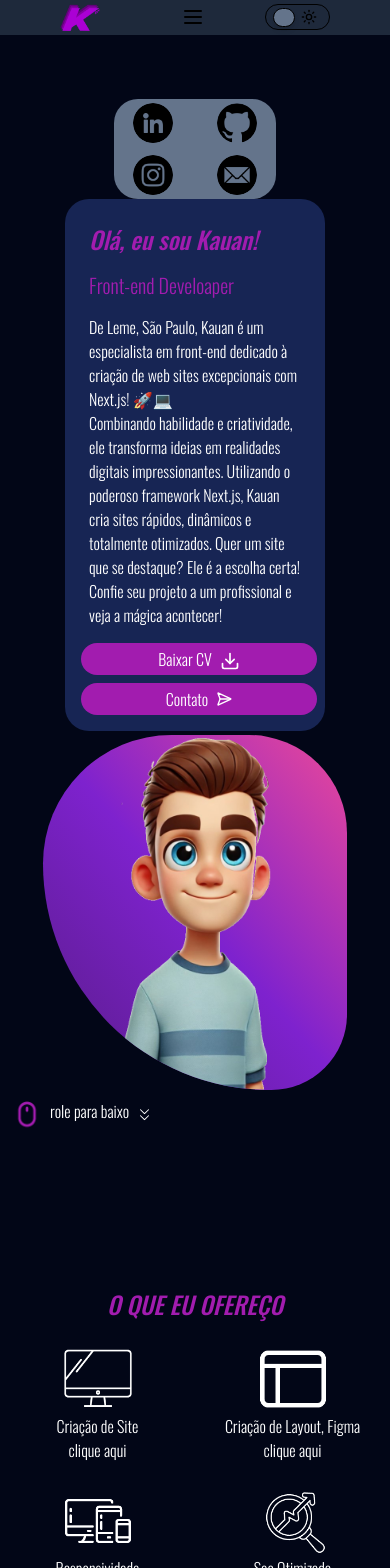
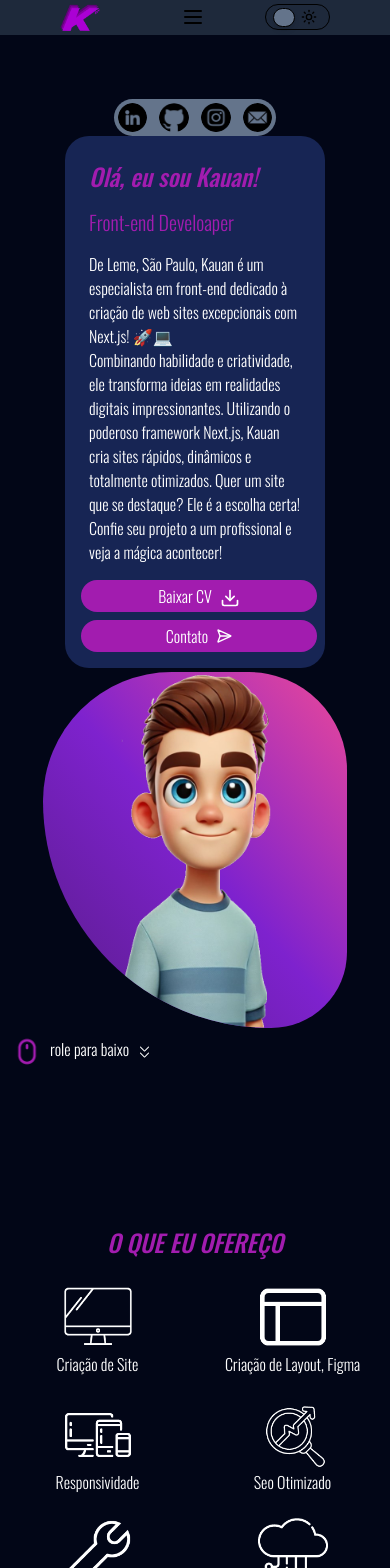
Before and after one commit to KauanMoreiraDev/portfolio, a Next.js app: page / in a window 390 px wide. Shown: the top 1568 px of the page. Built offline with nearby package versions, Linux system fonts and the light colour scheme; a web font is replaced by a local one.

Commit message:
update orientação redes

```diff
--- a/src/app/components/redesSociais/redesSociais.tsx
+++ b/src/app/components/redesSociais/redesSociais.tsx
@@ -3,10 +3,11 @@ import Link from "next/link";
 
 interface contatoProps {
   inName: boolean
-  position: "center" | "start"
+  position?: "center" | "start",
+  display?: "flex" | "grid",
 }
 
-export default function RedesSociais({ inName, position = "center" }: contatoProps) {
+export default function RedesSociais({ inName, position = "center", display = "flex" }: contatoProps) {
 
   const contato = [{
     nome: "Linkein",
@@ -55,10 +56,10 @@ export default function RedesSociais({ inName, position = "center" }: contatoPro
       </div>
 
       <div className="Mobile">
-        <div className="grid grid-cols-2 gap-3 p-1 sm:hidden ">
+        <div className={`${display === "flex" ? "flex flex-row" : "grid grid-cols-2"} gap-3 p-1 sm:hidden`}>
         {contato.map((item, index) => (
               <Link key={index} href={item.link} target="_blank" className="hover:scale-110">
-                <div className={`flex flex-col items-center `}>
+                <div className={`flex flex-col ${position === "center" ? "items-center" : "items-start" }`}>
                   <Image src={item.image} alt={item.nome} width={40} height={40} className="hover:bg-primary rounded-full" />
                   <div className="flex flex-col items-center font-medium">
                     <span className="px-2 text-primary">{inName ? item.nome : ""}</span>
--- a/src/app/page.tsx
+++ b/src/app/page.tsx
@@ -43,7 +43,7 @@ export default function Home() {
           <div className="mx-auto max-w-screen-lg h-full py-16">
             <div className="flex flex-col items-center  sm:flex-row">
               <div className={`w-5/12 sm:w-1/12 h-full rounded-3xl ${theme === "dark" ? "bg-slate-500" : "bg-gray-500"}`}>
-                <RedesSociais inName={false} position="center" />
+                <RedesSociais inName={false} position="center" display="flex" />
               </div>
               <div className={`w-4/6 h-full rounded-3xl ${theme === "dark" ? "bg-blue-950" : "bg-gray-300"} `}>
                 <div className="flex flex-col p-3">
@@ -109,7 +109,6 @@ export default function Home() {
                   <div key={index} className="flex flex-col items-center m-2 p-1">
                     <Image src={srvfn.src} alt={`Imagem para ${srvfn.serviceName}`} width={70} height={70} className="sm:w-32 sm:h-32" />
                     <p>{srvfn.serviceName}</p>
-                    <p>clique aqui</p>
                   </div>
                 ))}
               </div>
@@ -177,7 +176,7 @@ export default function Home() {
               <div className="w-full text-center text-xl ">Construa seu espaço digital com nossos sites personalizados</div>
               <div className="flex flex-col sm:flex-row justify-start w-full">
                 <div className="">
-                  <RedesSociais inName={true} position="start" />
+                  <RedesSociais inName={true} position="center" display="grid" />
                 </div>
               </div>
             </div>
```
